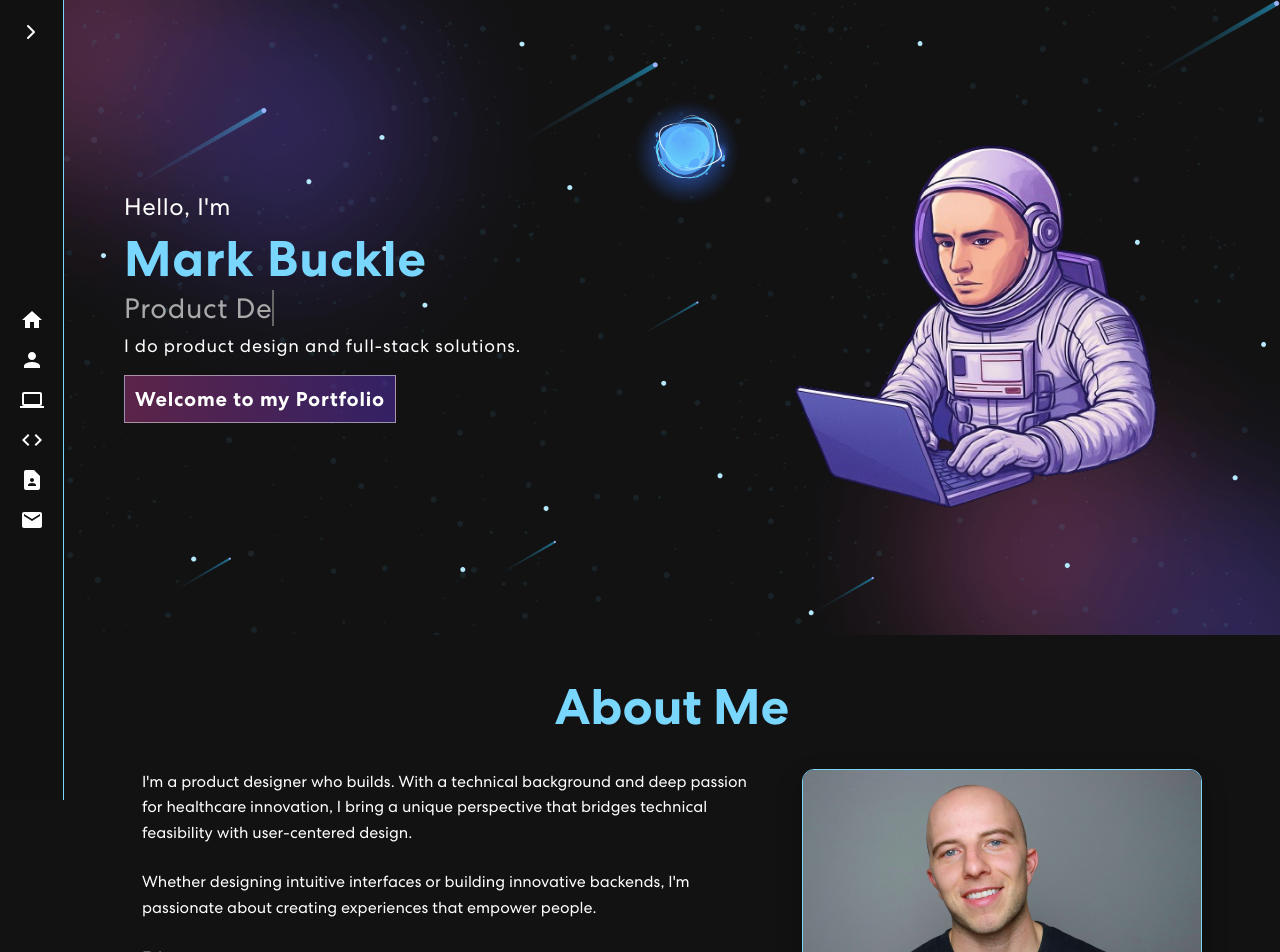
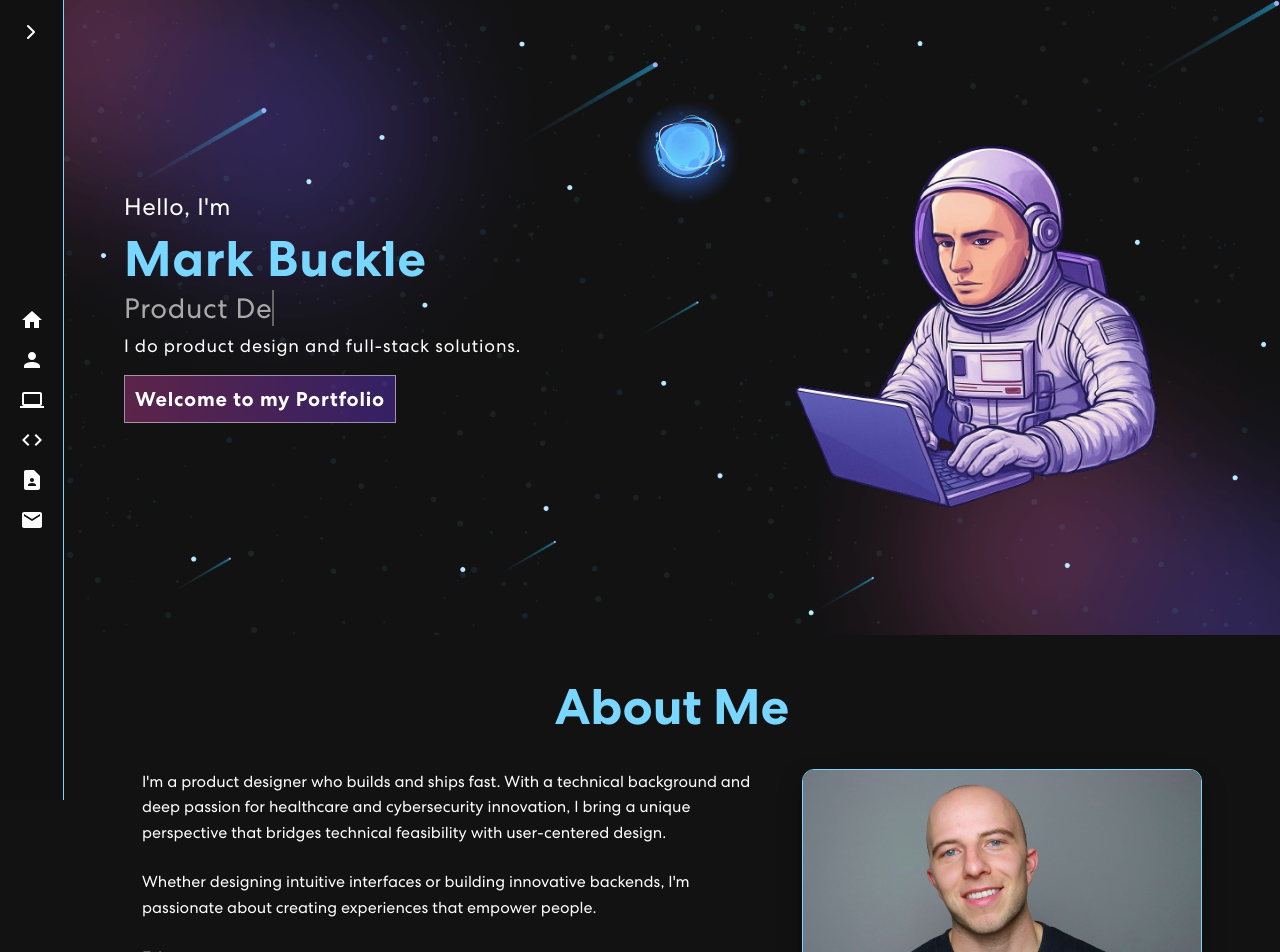
Before and after one commit to markbuckle/portfolio, a React (Create React App) app: page / in a window 1280 px wide. Shown: the top 952 px of the page. Built offline with nearby package versions, Linux system fonts and the light colour scheme; no server answers.

Commit message:
About section update

```diff
--- a/src/components/About.js
+++ b/src/components/About.js
@@ -58,7 +58,7 @@
       <div className="about-content">
             <div className="about-text-container">
                 <p className="about-description">
-                    I'm a product designer who builds. With a technical background and deep passion for healthcare innovation, I bring a unique perspective that bridges technical feasibility with user-centered design.
+                    I'm a product designer who builds and ships fast. With a technical background and deep passion for healthcare and cybersecurity innovation, I bring a unique perspective that bridges technical feasibility with user-centered design.
                 </p>
                 <p className="about-description">
                     Whether designing intuitive interfaces or building innovative backends, I'm passionate about creating
```
